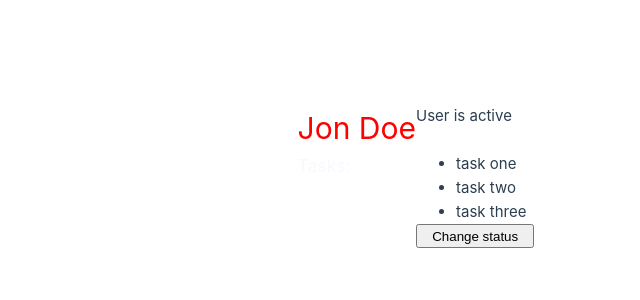
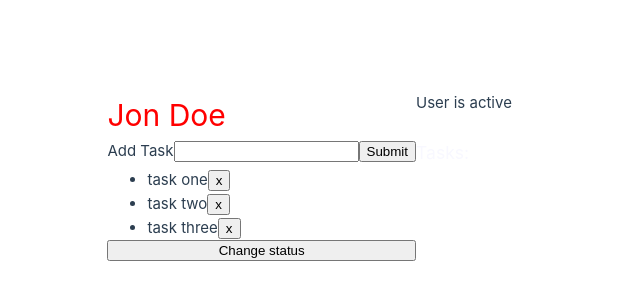
Before and after one commit to jonathanrogenes/vue-crash-2025, a Vue app: page / in a window 1280 px wide. Shown: the part 224-524 px from the top of the page, without its empty margins (224-864 px from the left). Built offline with nearby package versions, Linux system fonts and the light colour scheme.

Commit message:
list and delete function

```diff
--- a/src/App.vue
+++ b/src/App.vue
@@ -4,6 +4,7 @@ import { ref } from 'vue'
 const name = ref('Jon Doe')
 const status = ref('active')
 const tasks = ref(['task one', 'task two', 'task three'])
+const newTask = ref('')
 
 const toggleStatus = () => {
   if (status.value === 'active') {
@@ -14,6 +15,17 @@ const toggleStatus = () => {
     status.value = 'active'
   }
 }
+
+const addTask = () => {
+  if (newTask.value.trim() !== '') {
+    tasks.value.push(newTask.value)
+    newTask.value = ''
+  }
+}
+
+const deleteTask = (index) => {
+  tasks.value.splice(index, 1)
+}
 </script>
 
 <template>
@@ -22,9 +34,19 @@ const toggleStatus = () => {
   <p v-else-if="status === 'pending'">User is pending</p>
   <p v-else>User is inactive</p>
 
+  <form @submit.prevent="addTask">
+    <label for="newTask">Add Task</label>
+    <input type="text" id="newTask" name="newTask" v-model="newTask" />
+    <button type="submit">Submit</button>
+  </form>
   <h3>Tasks:</h3>
   <ul>
-    <li v-for="task in tasks" :key="tasks">{{ task }}</li>
+    <li v-for="(task, index) in tasks" :key="tasks">
+      <span>
+        {{ task }}
+      </span>
+      <button @click="deleteTask(index)">x</button>
+    </li>
   </ul>
   <br />
   <button @click="toggleStatus">Change status</button>
```
